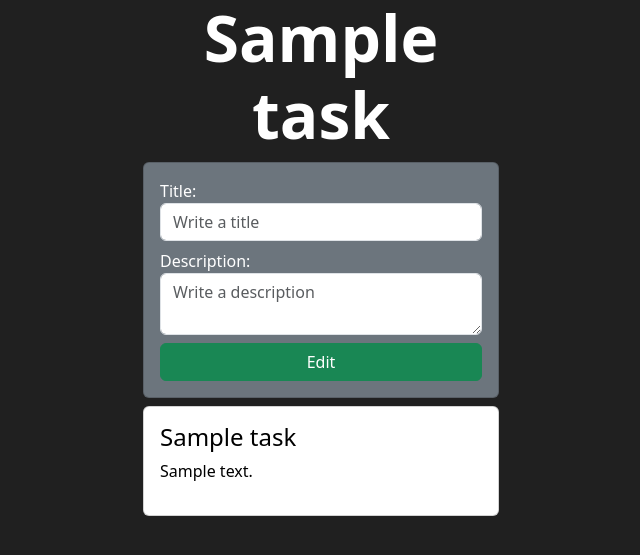
After one commit to Josepe20/ToDo_list_Django, a Django app: page /tasks/update_task/1/ in a window 1280 px wide. The commit adds this page. Shown: the top 555 px of the page, without its empty margins (319-959 px from the left). Run offline with Django 4.2, Linux system fonts and the light colour scheme; tables that the repository leaves empty hold one stand-in row (values such as "Sample post").

Commit message:
adding updating function but it doesnt work yet

```diff
--- /dev/null
+++ b/task/templates/task/update_task.html
@@ -0,0 +1,45 @@
+{% load static %}
+
+<!doctype html>
+<html lang="en">
+<head>
+    <meta charset="UTF-8">
+    <meta name="viewport"
+          content="width=device-width, user-scalable=no, initial-scale=1.0, maximum-scale=1.0, minimum-scale=1.0">
+    <meta http-equiv="X-UA-Compatible" content="ie=edge">
+    <title>DJANDO Update</title>
+
+    <link rel="stylesheet" href="https://cdn.jsdelivr.net/npm/bootstrap@5.3.0-alpha3/dist/css/bootstrap.min.css">
+    <link rel="stylesheet" href="{% static 'main.css' %}">
+</head>
+<body>
+    <div class="container">
+        <div class="row">
+            <div class="col-md-4 offset-md-4">
+                <h1 class="display-3 text-center fw-bold">{{ task.title}}</h1>
+
+                <form action="{% url 'update_task' task.id %}" method="POST" class="card card-body bg-secondary">
+                    {% csrf_token %}
+
+                    <label for="title">Title:</label>
+                    <input type="text" name="title" placeholder="Write a title" class="form-control mb-2" required>
+
+                    <label for="description">Description:</label>
+                    <textarea name="description" row="3" placeholder="Write a description" class="form-control mb-2" required></textarea>
+
+                    <button class="btn btn-success">Edit</button>
+                </form>
+
+                <div>
+                    <div class="card card-body text-black mt-2 d-flex flex-row justify-content-between">
+                        <div>
+                            <h4>{{ task.title }}</h4>
+                            <p>{{ task.description }}</p>
+                        </div>
+                    </div>
+                </div>
+            </div>
+        </div>
+    </div>
+</body>
+</html>
--- a/task/urls.py
+++ b/task/urls.py
@@ -1,8 +1,9 @@
 from django.urls import path
-from .views import list_task, create_task, delete_task
+from .views import list_task, create_task, delete_task, update_task
 
 urlpatterns = [
     path('', list_task),
     path('new_task/', create_task, name='create_task'),
-    path('delete_task/<int:task_id>/', delete_task, name='delete_task')
+    path('delete_task/<int:task_id>/', delete_task, name='delete_task'),
+    path('update_task/<int:task_id>/', update_task, name='update_task')
 ]
--- a/task/views.py
+++ b/task/views.py
@@ -12,6 +12,16 @@ def create_task(request):
     task.save()
     return redirect('/tasks/')
 
+def update_task(request, task_id):
+    task = Task.objects.get(id=task_id)
+
+    if request.POST:
+        task.title = request.POST['title']
+        task.description = request.POST['description']
+        task.save()
+        return redirect('/tasks/')
+    return render(request, 'task/update_task.html', {'task': task})
+
 def delete_task(request, task_id):
     task = Task.objects.get(id=task_id)
     task.delete()
```
Also changed, not shown: task/templates/task/list_task.html (+14 -6 lines).
